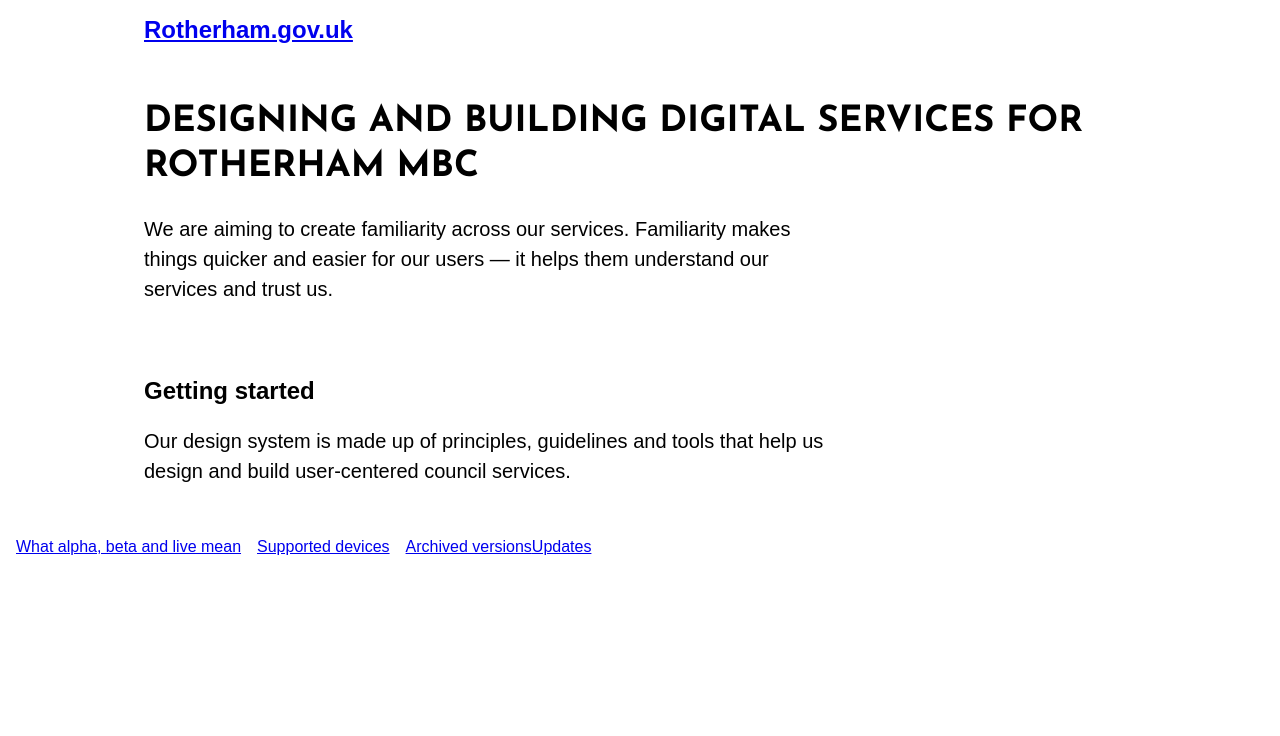
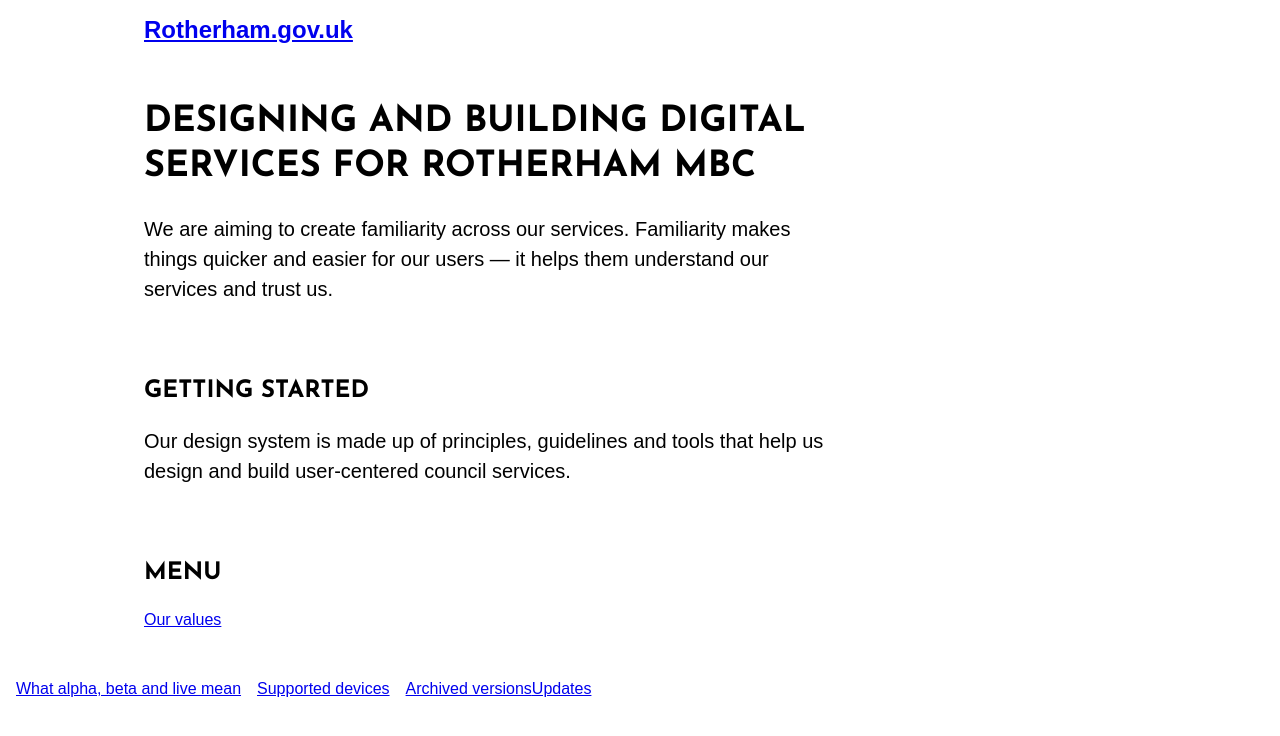
Before and after one commit to rothgov/design-manual, a Jekyll site: the page built from index.html, in a window 1280 px wide. Shown: the top 736 px of the page. Built offline with Jekyll 4.4.1, drawn with Linux system fonts in a browser that asks for light colours; some web fonts are replaced.

Commit message:
Update index.html

```diff
--- a/index.html
+++ b/index.html
@@ -5,13 +5,23 @@
 
 <section>
   <div class="container ph3 pv3 center">
-    <h1 class="f2 lh-title fw7 measure josefin ttu">Designing and building digital services for Rotherham MBC</h1>
+    <h1 class="f2 lh-title fw7 measure-narrow josefin ttu">Designing and building digital services for Rotherham MBC</h1>
     <p class="f4 lh-copy measure-wide">We are aiming to create familiarity across our services. Familiarity makes things quicker and easier for our users — it helps them understand our services and trust us.</p>
   </div>
 </section>
-<section class="bg-grey-90">
+<section>
   <div class="container ph3 pv3 center">
-    <h2 class="f3 lh-title fw7 measure white">Getting started</h2>
-    <p class="f4 lh-copy measure-wide grey-30">Our design system is made up of principles, guidelines and tools that help us design and build user-centered council services.</p>
+    <h2 class="f3 lh-title fw7 measure josefin ttu">Getting started</h2>
+    <p class="f4 lh-copy measure-wide">Our design system is made up of principles, guidelines and tools that help us design and build user-centered council services.</p>
   </div>
 </section>
+<section>
+  <div class="container ph3 pv3 center">
+    <h2 class="f3 lh-title fw7 measure josefin ttu">Menu</h2>
+    <ul class="list pl0 lh-copy">
+      <li>
+        <a href="/our-values">Our values</a>
+      </li>
+    </ul>
+  </div>
+</section>
```
